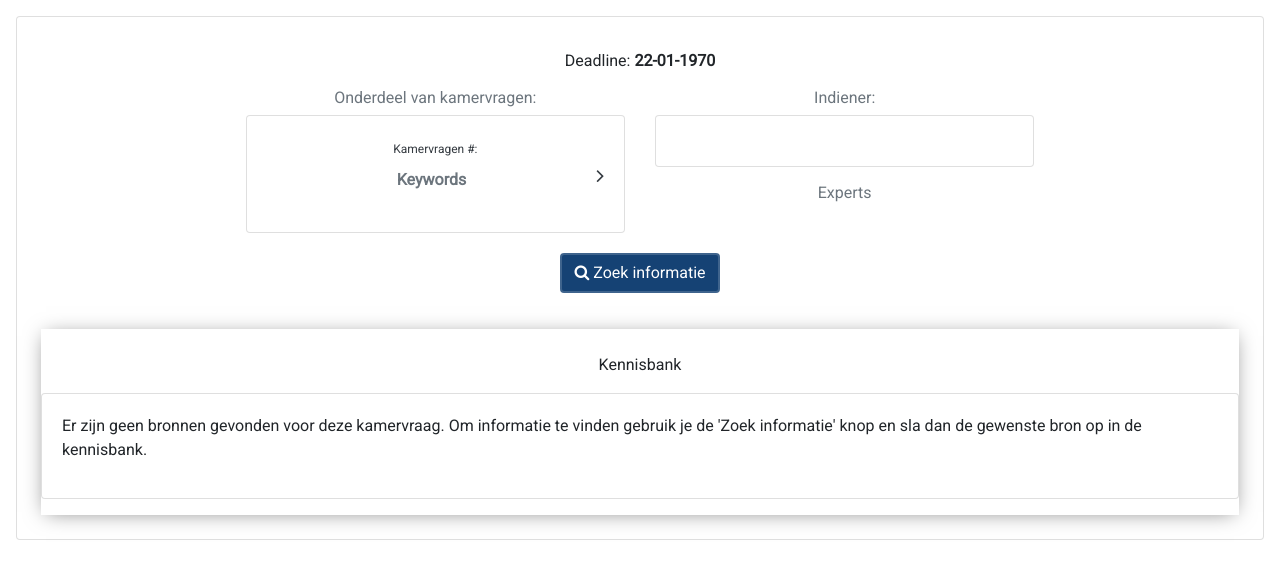
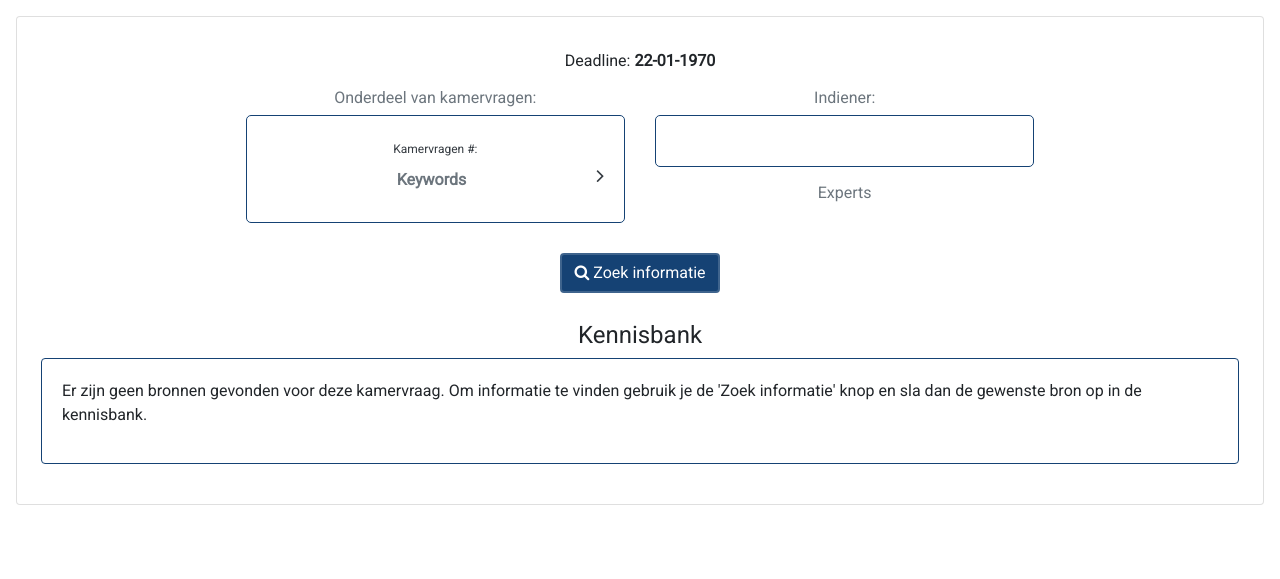
Before and after one commit to Pieterzalis/data-system-project, a PHP site: page /overzicht-detail.php?id=1 in a window 1280 px wide. Shown: the top 579 px of the page. Run offline with PHP 8.4, Linux system fonts and the light colour scheme; data that the repository does not hold is empty; some libraries are stand-ins or nearby versions.

Commit message:
style update

```diff
--- a/website/overzicht-detail.php
+++ b/website/overzicht-detail.php
@@ -66,9 +66,9 @@ $sources = DB::query("SELECT * FROM `source` WHERE source_question_id = ".$id."
                 <div class="col-sm col-md-6 col-lg-4">
 
                     <h6 class="text-secondary">Onderdeel van kamervragen:</h6>
-                        <div class="card kamervragencard">
+                        <div class="card customcard">
                             <a href="overzicht-detail-keyword.html" class="w-100 text-dark a-hover-none">
-                            <div class="card-body kamervragencardbody">
+                            <div class="card-body customcardbody customcardshadow">
                                     <span class="kamervragennum">Kamervragen #: <Strong><?= $a['project_code'] ?></Strong></span>
                                     <h5><strong><?= $a['project_title']?></strong></h5>
                                     <i class="fa fa-angle-right fa-lg"
@@ -97,7 +97,7 @@ $sources = DB::query("SELECT * FROM `source` WHERE source_question_id = ".$id."
                 <div class="col-sm col-md-6 col-lg-4">
 
                     <h6 class="text-secondary grey-secondary">Indiener:</h6>
-                    <div class="card">
+                    <div class="card customcardbody">
                         <div class="card-body w-100 d-flex align-items-center">
                                 <div class="flex-none avatar avatar-md">
                                     <h5 style="display:flex; align-items: center; margin-bottom: 0;"><?php echo $a['party_name'] ?></h5>
@@ -136,12 +136,11 @@ $sources = DB::query("SELECT * FROM `source` WHERE source_question_id = ".$id."
         </div>
 
         <!-- row-table -->
-        <div class="project-table mt-3">
-            <p class="m-3" style="padding-top:8px;">Kennisbank</p>
+            <h4 style="padding-top:8px;">Kennisbank</h4>
             <div class="card-list">
 
                 <?php if (empty($sources)) { ?>
-                    <div class="card mb-3 text-left">
+                    <div class="card mb-3 text-left sourcescard">
                         <div class="card-body">
                             <div class="d-flex">
                                 <div class="flex-1 title">
@@ -152,7 +151,7 @@ $sources = DB::query("SELECT * FROM `source` WHERE source_question_id = ".$id."
                     </div>
                 <?php } else { ?>
                     <?php foreach ($sources as $source) { ?>
-                        <div class="card mb-3 text-left">
+                        <div class="card mb-3 text-left sourcescard">
                             <div class="card-body">
                                 <div class="d-flex">
                                     <div class="flex-1 title">
@@ -209,7 +208,6 @@ $sources = DB::query("SELECT * FROM `source` WHERE source_question_id = ".$id."
 
             </div>
         </div>
-    </div>
 
 </body>
 
```
Also changed, not shown: 3 other files.
